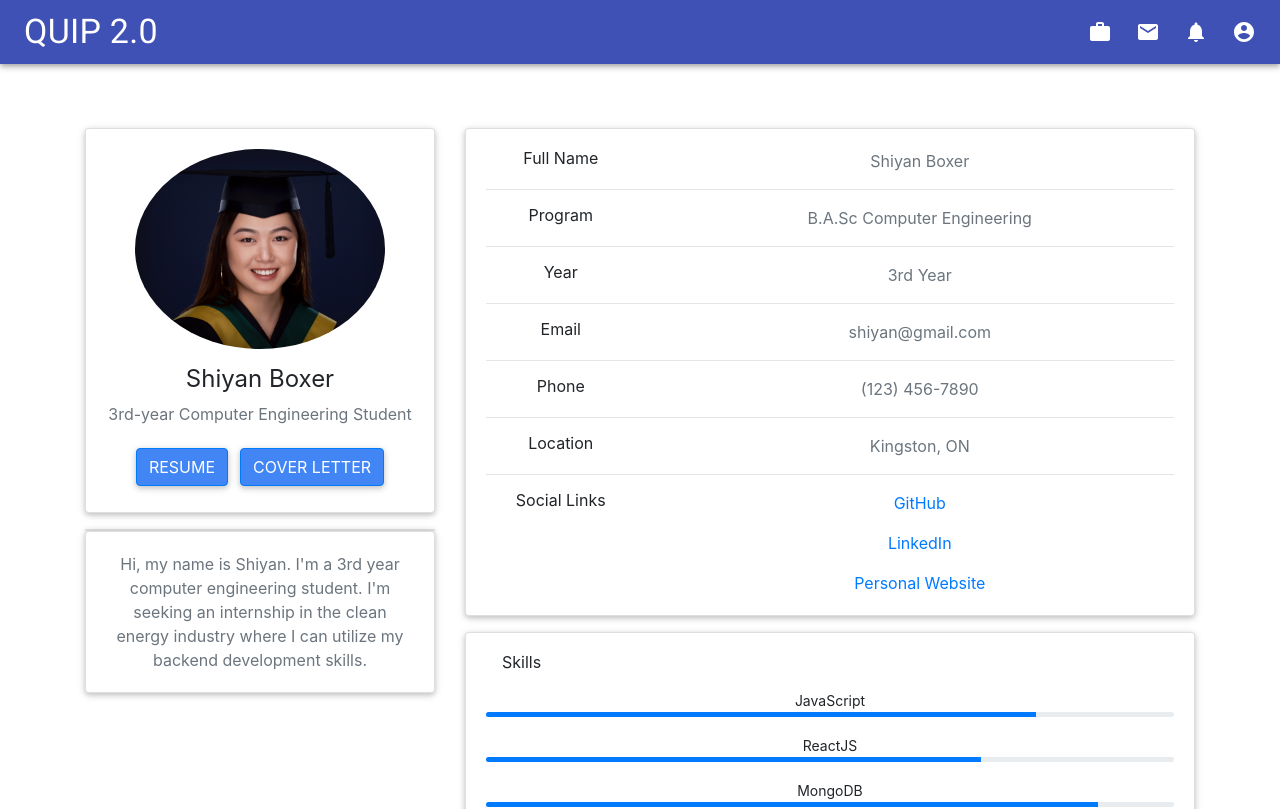
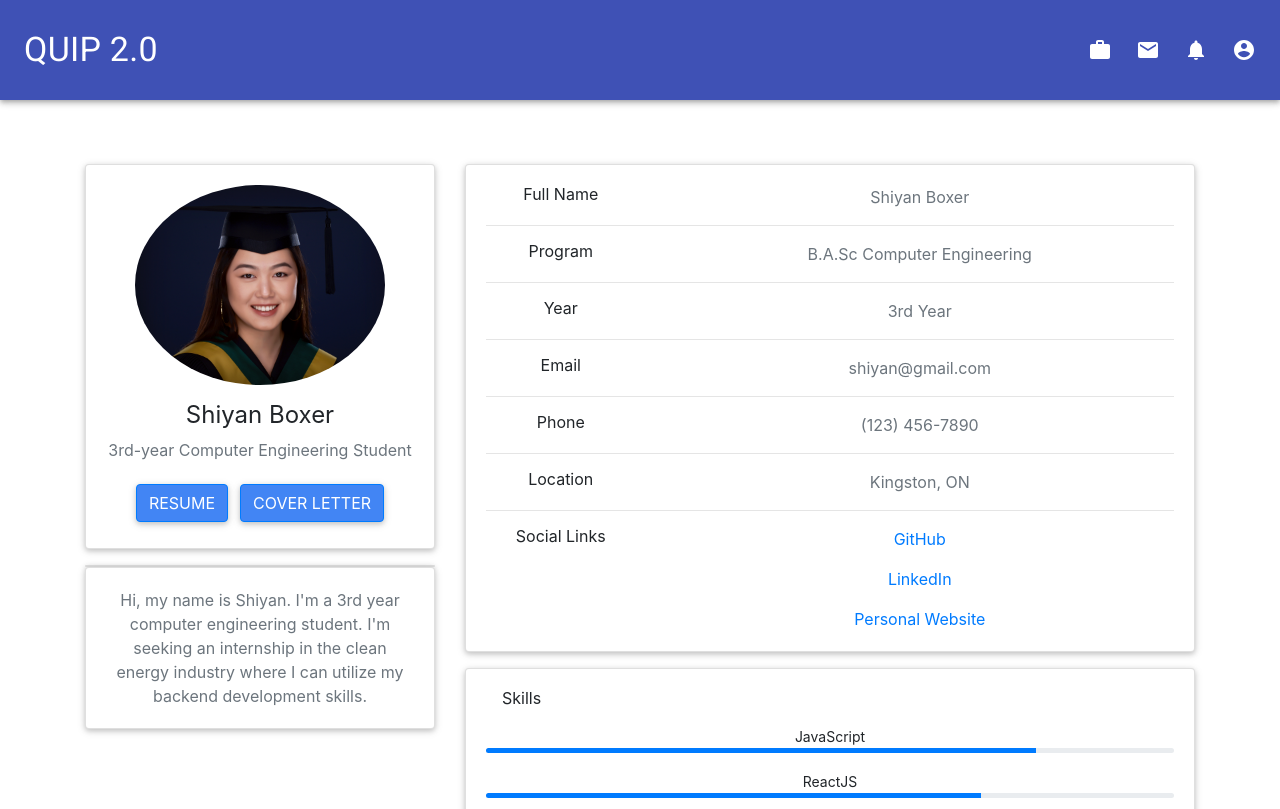
Before and after one commit to shiyanboxer/CMPE-325-QUIP-2.0, a React (Create React App) app in the folder frontend/my-app/: page /profile in a window 1280 px wide. Shown: the top 809 px of the page. Built offline with nearby package versions, Linux system fonts and the light colour scheme.

Commit message:
minor changes

```diff
--- a/frontend/my-app/src/App.js
+++ b/frontend/my-app/src/App.js
@@ -4,7 +4,7 @@ import '@fortawesome/fontawesome-free/css/all.min.css';
 import 'bootstrap-css-only/css/bootstrap.min.css';
 import 'mdbreact/dist/css/mdb.css';
 import './style/App.css';
-import PrimarySearchAppBar from "./components/Navbar";
+// import PrimarySearchAppBar from "./components/Navbar";
 import {BrowserRouter} from "react-router-dom";
 import Routes from "./Routes";
 
@@ -14,7 +14,7 @@ function App() {
     <BrowserRouter>
       <div className="App">
         <div>
-          <PrimarySearchAppBar></PrimarySearchAppBar>
+          {/* <PrimarySearchAppBar/> */}
           <Routes></Routes>
         </div>
       </div>
--- a/frontend/my-app/src/components/Navbar.js
+++ b/frontend/my-app/src/components/Navbar.js
@@ -21,6 +21,7 @@ import WorkIcon from '@material-ui/icons/Work';
 const useStyles = makeStyles((theme) => ({
   grow: {
     flexGrow: 1,
+    height: '100px'
   },
   menuButton: {
     marginRight: theme.spacing(2),
@@ -120,6 +121,7 @@ export default function PrimarySearchAppBar() {
       onClose={handleMenuClose}
     >
       <Link to="/profile"><MenuItem>Profile</MenuItem></Link>
+      <Link to="/home"><MenuItem>Job Board</MenuItem></Link>
       <Link to="/"><MenuItem>Logout</MenuItem></Link>
     </Menu>
   );
--- a/frontend/my-app/src/components/NewHome.js
+++ b/frontend/my-app/src/components/NewHome.js
@@ -2,6 +2,7 @@ import React from "react"
 import {data} from "./Data"
 import { MDBDataTable } from 'mdbreact';
 import styles from "../style/NewHome.module.css"
+import PrimarySearchAppBar from "./Navbar";
 
 
 export class NewHome extends React.Component{
@@ -44,6 +45,16 @@ export class NewHome extends React.Component{
     }
     render() {
         return (
+
+            <div className={styles.noPadding}>
+                <div  className="container-fluid">
+                    <div className="row">
+                    <PrimarySearchAppBar/>
+                    </div>
+                </div>
+
+
+
             <div style={{marginTop:"50px"}}>
             <div className="container">
                     <div className="row">
@@ -124,6 +135,7 @@ export class NewHome extends React.Component{
                 </div>
             </div>
         </div>
+        </div>
 
           );
     }
--- a/frontend/my-app/src/components/Profile.js
+++ b/frontend/my-app/src/components/Profile.js
@@ -1,8 +1,17 @@
 import React from "react"
+import PrimarySearchAppBar from "./Navbar";
+import EditIcon from '@material-ui/icons/Edit';
 
 export class Profile extends React.Component{
     render() {
         return (
+            <div>
+                <div className="container-fluid">
+                    <div className="row">
+                    <PrimarySearchAppBar/>
+                    </div>
+
+                </div>
             <div style={{marginTop:"40px"}}>
             <div className="container">
                 <div className="main-body">
@@ -14,8 +23,8 @@ export class Profile extends React.Component{
                             <div className="d-flex flex-column align-items-center text-center">
                                 <img src= {window.location.origin +"/Profilepic.png"} alt="Admin" className="rounded-circle" width="250"/>
                                 <div className="mt-3">
-                                    <h4>Shiyan Boxer</h4>
-                                    <p className="text-secondary mb-1">3rd-year Computer Engineering Student</p>
+                                <h4 contenteditable="true">Shiyan Boxer</h4>
+                                    <div className="text-secondary mb-1 " contentEditable="true">3rd-year Computer Engineering Student</div>
                                     <p className="text-muted font-size-sm"></p>
                                     <button className="btn btn-primary">Resume</button>
                                     <button className="btn btn-primary">Cover Letter</button>
@@ -35,7 +44,7 @@ export class Profile extends React.Component{
                                 {/* <div className="col-sm-3">
                                 <h6 className="mb-0">Bio</h6>
                                 </div> */}
-                                <div className="col-sm-12 text-secondary">
+                                <div className="col-sm-12 text-secondary" contenteditable ="true">
                                 Hi, my name is Shiyan. I'm a 3rd year computer engineering student. I'm seeking an internship in the clean energy industry where I can utilize my backend development skills.
                                 </div>
 
@@ -54,7 +63,7 @@ export class Profile extends React.Component{
                                 <h6 className="mb-0">Full Name</h6>
                                 </div>
                                 <div className="col-sm-9 text-secondary">
-                                Shiyan Boxer
+                                <div contenteditable="true">Shiyan Boxer</div>
                                 </div>
                             </div>
                             <hr/>
@@ -63,7 +72,7 @@ export class Profile extends React.Component{
                                 <h6 className="mb-0">Program</h6>
                                 </div>
                                 <div className="col-sm-9 text-secondary">
-                                B.A.Sc Computer Engineering
+                                <div contenteditable="true">B.A.Sc Computer Engineering</div>
                                 </div>
                             </div>
 
@@ -73,7 +82,8 @@ export class Profile extends React.Component{
                                 <h6 className="mb-0">Year</h6>
                                 </div>
                                 <div className="col-sm-9 text-secondary">
-                                3rd Year
+                                <div contenteditable="true">3rd Year</div>
+
                                 </div>
                             </div>
 
@@ -84,7 +94,8 @@ export class Profile extends React.Component{
                                 <h6 className="mb-0">Email</h6>
                                 </div>
                                 <div className="col-sm-9 text-secondary">
-                                shiyan@gmail.com
+                                <div contenteditable="true">shiyan@gmail.com</div>
+
                                 </div>
                             </div>
                             <hr/>
@@ -93,7 +104,8 @@ export class Profile extends React.Component{
                                 <h6 className="mb-0">Phone</h6>
                                 </div>
                                 <div className="col-sm-9 text-secondary">
-                                (123) 456-7890
+                                <div contenteditable="true">(123) 456-7890</div>
+
                                 </div>
                             </div>
                             <hr/>
@@ -102,7 +114,8 @@ export class Profile extends React.Component{
                                 <h6 className="mb-0">Location</h6>
                                 </div>
                                 <div className="col-sm-9 text-secondary">
-                                    Kingston, ON
+
+                                    <div contenteditable="true">Kingston, ON</div>
                                 </div>
                             </div>
                             <hr/>
@@ -110,7 +123,7 @@ export class Profile extends React.Component{
                                 <div className="col-sm-3">
                                 <h6 className="mb-0">Social Links</h6>
                                 </div>
-                                <div className="col-sm-9 text-secondary">
+                                <div className="col-sm-9 text-secondary" contentEditable="true">
                                     <a href="https://github.com/shiyanboxer">GitHub</a>
                                     <p></p>
                                     <a href="https://www.linkedin.com/in/shiyanboxer/">LinkedIn</a>
@@ -138,7 +151,7 @@ export class Profile extends React.Component{
                                 </div>
                                 <small>MongoDB</small>
                                 <div className="progress mb-3" style={{height: "5px"}}>
-                                    <div className="progress-bar bg-primary" role="progressbar" style={{width: "89%"}} aria-valuenow="89" aria-valuemin="0" aria-valuemax="100"></div>
+                                    <div  className="progress-bar bg-primary" role="progressbar" style={{width: "89%"}} aria-valuenow="89" aria-valuemin="0" aria-valuemax="100"></div>
                                 </div>
                                 <small>Python</small>
                                 <div className="progress mb-3" style={{height: "5px"}}>
@@ -151,7 +164,12 @@ export class Profile extends React.Component{
                                 </div>
                             </div>
                             </div>
-
+{/*
+                            <div className ="row">
+                            <div className="col-sm-12 mb-3">
+                                <EditIcon />
+                            </div>
+                            </div> */}
 
                             <div className="col-sm-6 mb-3">
                             {/* <div className="card h-100">
@@ -187,6 +205,7 @@ export class Profile extends React.Component{
                 </div>
             </div>
             </div>
+            </div>
         );
     }
 }
--- a/frontend/my-app/src/components/SignIn.js
+++ b/frontend/my-app/src/components/SignIn.js
@@ -16,6 +16,8 @@ import Typography from '@material-ui/core/Typography';
 import { makeStyles } from '@material-ui/core/styles';
 import Container from '@material-ui/core/Container';
 import { Radio } from '@material-ui/core';
+import AppBar from '@material-ui/core/AppBar';
+import Toolbar from '@material-ui/core/Toolbar';
 
 function Copyright() {
   return (
@@ -31,6 +33,10 @@ function Copyright() {
 }
 
 const useStyles = makeStyles((theme) => ({
+  grow: {
+    flexGrow: 1,
+    height: '100px'
+  },
   paper: {
     marginTop: theme.spacing(8),
     display: 'flex',
@@ -63,6 +69,41 @@ export default function SignIn(props) {
   const classes = useStyles();
 
   return (
+    <div>
+
+<div className={classes.grow}>
+      <AppBar position="static">
+        <Toolbar>
+          <Typography className={classes.title} variant="h4" noWrap>
+           <Link to="/home" style={{textDecoration:"None",color:"white"}}>QUIP 2.0</Link>
+          </Typography>
+          <div className={classes.grow} />
+          <div className={classes.sectionDesktop}>
+          </div>
+        </Toolbar>
+      </AppBar>
+    </div>
+
+
+
+
+
+
+
+
+
+
+
+
+
+
+
+
+
+
+
+
+
     <Container component="main" maxWidth="xs">
       <CssBaseline />
       <div className={classes.paper}>
@@ -107,6 +148,7 @@ export default function SignIn(props) {
             variant="contained"
             color="primary"
             className={classes.submit}
+            style = {{height: '55px'}}
           >
             Sign In
           </Button>
@@ -126,5 +168,6 @@ export default function SignIn(props) {
       </div>
 
     </Container>
+    </div>
   );
 }
--- a/frontend/my-app/src/style/NewHome.module.css
+++ b/frontend/my-app/src/style/NewHome.module.css
@@ -1,3 +1,8 @@
 .selectTag{
     margin-top: 10px;
 }
+
+.noPadding{
+    padding: 0;
+    margin: 0;
+}
```
Also changed, not shown: 1 other file (tests, documents, lock files or other folders).
